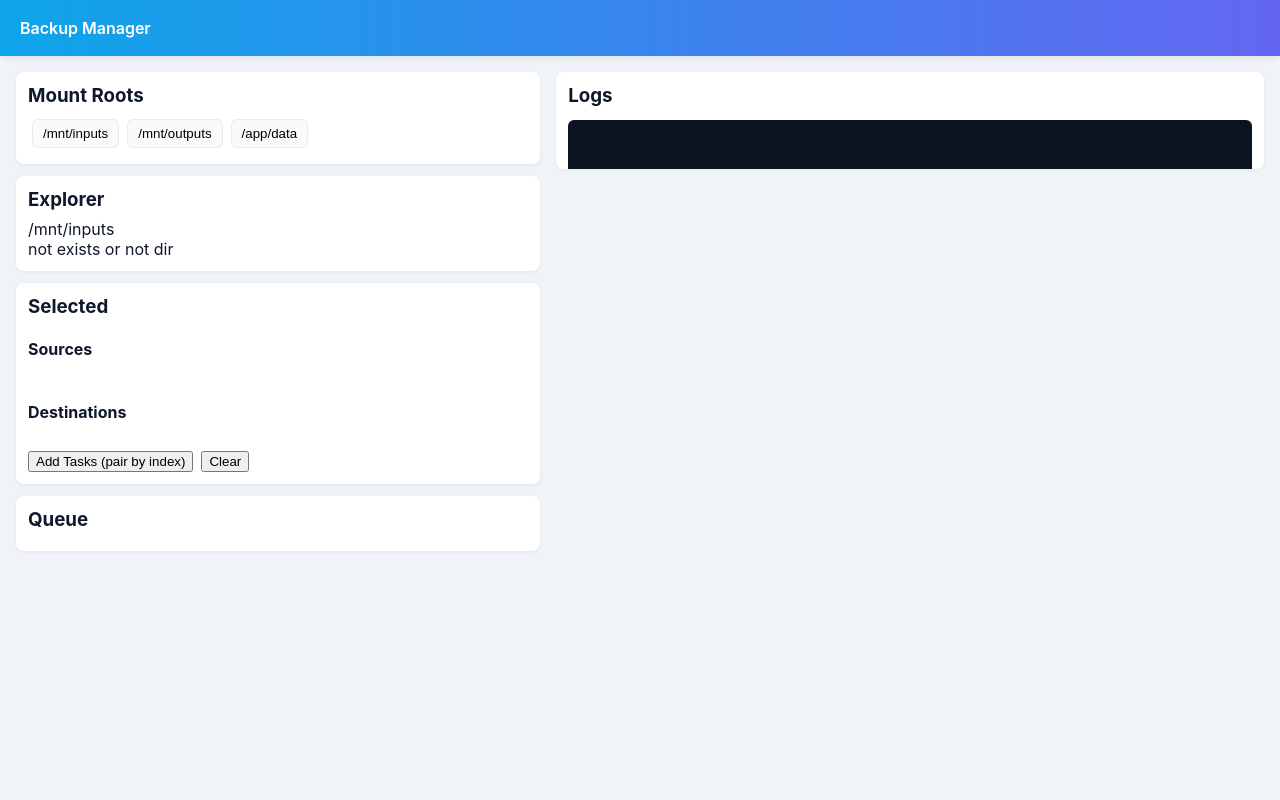
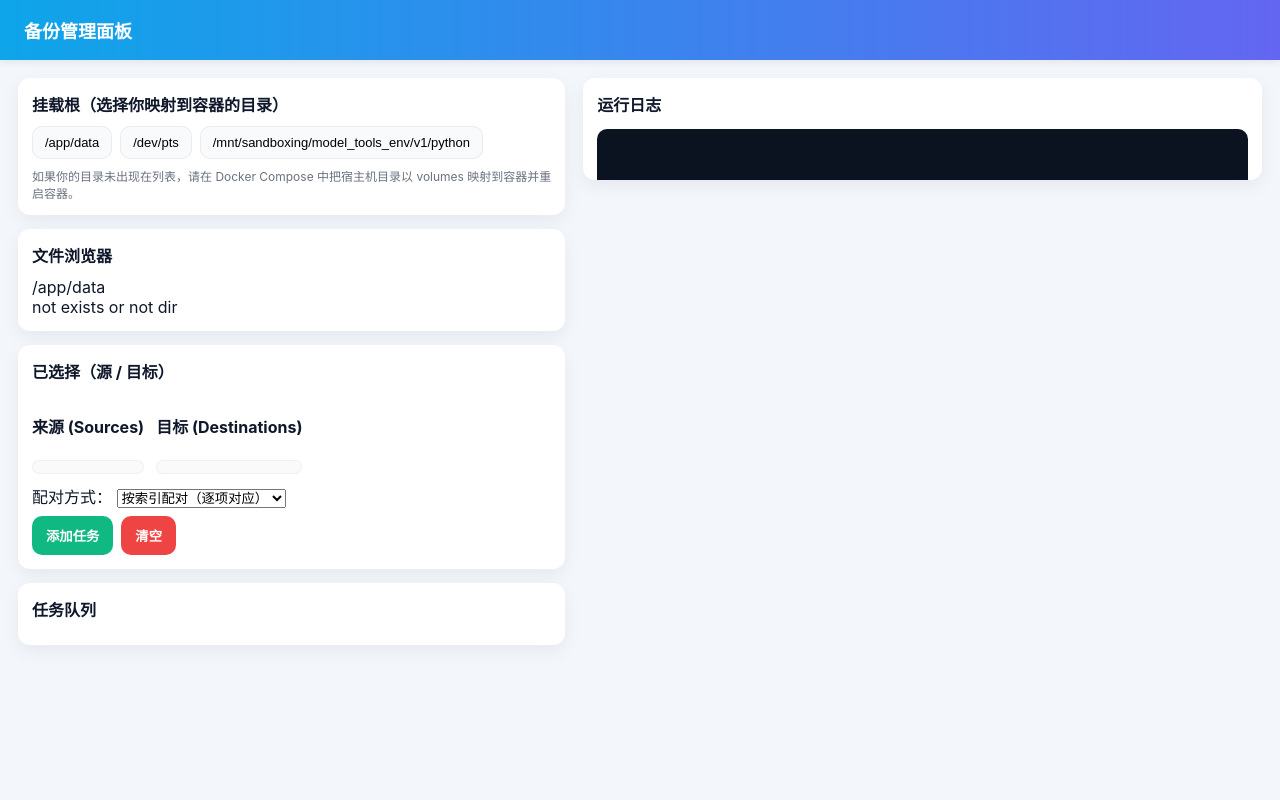
Before and after one commit to zhyino/BNetdisk, a Flask app: page / in a window 1280 px wide. Run offline with Flask 2, Linux system fonts and the light colour scheme; data that the repository does not hold is empty; parts of the project's set-up code (start-up, migrations or seed data) failed here and were passed over.

Commit message:
Add files via upload

```diff
--- a/app/__init__.py
+++ b/app/__init__.py
@@ -1 +1 @@
-# 包初始化文件
+# package
--- a/app/app.py
+++ b/app/app.py
@@ -2,15 +2,16 @@
 from pathlib import Path
 import queue
 import json
+import re
 from flask import Flask, render_template, request, jsonify, Response
 from .backup import BackupWorker
 
-# Config from env
+# Config
+APP_PORT = int(os.environ.get('APP_PORT', '18008'))
 BACKUP_DIR = Path(os.environ.get('BACKUP_DIR', '/app/data')).resolve()
-ALLOWED_ROOTS = os.environ.get('ALLOWED_ROOTS', '/mnt/inputs,/mnt/outputs,/app/data')
-ALLOWED_ROOTS = [Path(p).resolve() for p in ALLOWED_ROOTS.split(',') if p]
+ALLOWED_ROOTS_ENV = os.environ.get('ALLOWED_ROOTS', '')
 
-# ensure backup dir exists and backup log file path
+# ensure backup dir exists
 BACKUP_DIR.mkdir(parents=True, exist_ok=True)
 BACKUP_LOG = BACKUP_DIR.joinpath('backup_log.txt')
 if not BACKUP_LOG.exists():
@@ -21,11 +22,47 @@
 
 app = Flask(__name__, template_folder='templates', static_folder='static')
 
+# discover mount points if ALLOWED_ROOTS not explicitly provided
+def _discover_mount_points():
+    roots = set()
+    # always include backup dir
+    roots.add(str(BACKUP_DIR))
+    try:
+        with open('/proc/mounts', 'r') as f:
+            for line in f:
+                parts = line.split()
+                if len(parts) >= 2:
+                    mp = parts[1]
+                    fst = parts[2] if len(parts) > 2 else ''
+                    # ignore pseudo filesystems
+                    if fst in ('proc','sysfs','tmpfs','devtmpfs','cgroup','cgroup2','overlay','squashfs','debugfs','tracefs','securityfs','ramfs','rootfs','fusectl','mqueue'):
+                        continue
+                    # ignore empty or non-absolute
+                    if not mp or not mp.startswith('/'):
+                        continue
+                    roots.add(mp)
+    except Exception:
+        # fallback: include common mount roots
+        for p in ('/mnt', '/media', '/data', '/srv'):
+            if Path(p).exists():
+                roots.add(p)
+    # filter out duplicates and system dirs that are too generic
+    filtered = []
+    for r in sorted(roots):
+        if r in ('/','/proc','/sys','/dev'):
+            continue
+        filtered.append(r)
+    return filtered
+
+if ALLOWED_ROOTS_ENV:
+    ALLOWED_ROOTS = [Path(p).resolve() for p in re.split(r'\s*,\s*', ALLOWED_ROOTS_ENV) if p]
+else:
+    ALLOWED_ROOTS = [Path(p) for p in _discover_mount_points()]
+
 task_queue = queue.Queue()
 worker = BackupWorker(task_queue, BACKUP_LOG, ALLOWED_ROOTS)
 worker.start()
 
-# helper to ensure path is under allowed roots
 def _is_allowed_path(p: Path) -> bool:
     try:
         p = p.resolve()
@@ -42,23 +79,23 @@
 
 @app.route('/')
 def index():
-    # pass allowed roots for UI to render entry points
     roots = [str(p) for p in ALLOWED_ROOTS]
-    return render_template('index.html', roots=roots)
+    return render_template('index.html', roots=roots, app_port=APP_PORT)
+
+@app.route('/api/roots')
+def api_roots():
+    return jsonify({'roots': [str(p) for p in ALLOWED_ROOTS]})
 
 @app.route('/api/listdir')
 def listdir():
     path = request.args.get('path', None)
     if not path:
-        # return roots
-        return jsonify({'roots': [str(p) for p in ALLOWED_ROOTS]})
-
+        return jsonify({'error': 'missing path'}), 400
     p = Path(path)
     if not _is_allowed_path(p):
         return jsonify({'error': 'path not allowed'}), 400
     if not p.exists() or not p.is_dir():
         return jsonify({'error': 'not exists or not dir'}), 400
-
     entries = []
     try:
         with os.scandir(p) as it:
@@ -70,27 +107,24 @@
                 })
     except Exception as e:
         return jsonify({'error': str(e)}), 500
-    # sort directories first then files
     entries.sort(key=lambda e: (not e['is_dir'], e['name'].lower()))
     return jsonify({'path': str(p), 'entries': entries})
 
 @app.route('/api/add', methods=['POST'])
 def api_add():
-    data = request.get_json(force=True) or {}
-    tasks = data.get('tasks') or []
-    filter_images = data.get('filter_images', True)
-    filter_nfo = data.get('filter_nfo', True)
+    payload = request.get_json(force=True) or {}
+    tasks = payload.get('tasks') or []
+    # filters: images & nfo filtered by default
+    filter_images = True
+    filter_nfo = True
     added = 0
     for t in tasks:
         src = Path(t.get('src', '')).resolve()
         dst = Path(t.get('dst', '')).resolve()
-        if not _is_allowed_path(src):
-            continue
-        if not _is_allowed_path(dst):
+        if not _is_allowed_path(src) or not _is_allowed_path(dst):
             continue
         if not src.exists() or not src.is_dir():
             continue
-        # ensure dst exists
         try:
             dst.mkdir(parents=True, exist_ok=True)
         except Exception:
@@ -120,9 +154,8 @@
                 worker.unregister_client(q)
             except Exception:
                 pass
-
     client_q = worker.register_client()
     return Response(gen(client_q), mimetype='text/event-stream')
 
 if __name__ == '__main__':
-    app.run(host='0.0.0.0', port=8000, threaded=True)
+    app.run(host='0.0.0.0', port=APP_PORT, threaded=True)
--- a/app/static/js/app.js
+++ b/app/static/js/app.js
@@ -7,15 +7,13 @@
 const logEl = document.getElementById('log');
 const addPairsBtn = document.getElementById('addPairs');
 const clearBtn = document.getElementById('clearSelected');
+const pairModeEl = document.getElementById('pairMode');
 
 let currentPath = null;
 let srcs = [];
 let dsts = [];
 
-async function loadRoots() {
-  const res = await fetch('/api/listdir');
-  const data = await res.json();
-  const roots = data.roots || [];
+function renderRoots(roots) {
   rootsEl.innerHTML = '';
   roots.forEach(r => {
     const btn = document.createElement('button');
@@ -24,13 +22,12 @@
     btn.onclick = () => { browse(r); };
     rootsEl.appendChild(btn);
   });
-  if (roots.length) browse(roots[0]);
 }
 
 async function browse(path) {
   currentPath = path;
   cwdPathEl.innerText = path;
-  entriesEl.innerHTML = '<div class="loading">Loading...</div>';
+  entriesEl.innerHTML = '<div class="loading">加载中...</div>';
   const res = await fetch('/api/listdir?path=' + encodeURIComponent(path));
   const data = await res.json();
   if (data.error) {
@@ -40,27 +37,36 @@
   entriesEl.innerHTML = '';
   const up = document.createElement('div');
   up.className = 'entry up';
-  up.innerText = '.. (up)'
+  up.innerText = '.. (上级目录)';
   up.onclick = () => {
     const parent = path.split('/').slice(0, -1).join('/') || '/';
     browse(parent);
-  }
+  };
   entriesEl.appendChild(up);
   data.entries.forEach(e => {
     const el = document.createElement('div');
     el.className = 'entry ' + (e.is_dir ? 'dir' : 'file');
-    el.innerText = e.name;
-    el.onclick = () => {
-      if (e.is_dir) browse(e.path);
-    };
+    const name = document.createElement('div');
+    name.className = 'ename';
+    name.innerText = e.name;
+    el.appendChild(name);
+    const actions = document.createElement('div');
+    actions.className = 'actions';
+    if (e.is_dir) {
+      const openBtn = document.createElement('button');
+      openBtn.innerText = '打开';
+      openBtn.onclick = () => browse(e.path);
+      actions.appendChild(openBtn);
+    }
     const addSrc = document.createElement('button');
-    addSrc.innerText = '+Src';
+    addSrc.innerText = '+ 源';
     addSrc.onclick = (ev) => { ev.stopPropagation(); addToList('src', e.path); };
     const addDst = document.createElement('button');
-    addDst.innerText = '+Dst';
+    addDst.innerText = '+ 目标';
     addDst.onclick = (ev) => { ev.stopPropagation(); addToList('dst', e.path); };
-    el.appendChild(addSrc);
-    el.appendChild(addDst);
+    actions.appendChild(addSrc);
+    actions.appendChild(addDst);
+    el.appendChild(actions);
     entriesEl.appendChild(el);
   });
 }
@@ -81,7 +87,7 @@
     const li = document.createElement('li');
     li.innerText = s;
     const rem = document.createElement('button');
-    rem.innerText = 'x';
+    rem.innerText = '移除';
     rem.onclick = () => { srcs.splice(i,1); renderLists(); };
     li.appendChild(rem);
     srcListEl.appendChild(li);
@@ -91,7 +97,7 @@
     const li = document.createElement('li');
     li.innerText = d;
     const rem = document.createElement('button');
-    rem.innerText = 'x';
+    rem.innerText = '移除';
     rem.onclick = () => { dsts.splice(i,1); renderLists(); };
     li.appendChild(rem);
     dstListEl.appendChild(li);
@@ -99,21 +105,31 @@
 }
 
 addPairsBtn.onclick = async () => {
-  const n = Math.min(srcs.length, dsts.length);
-  if (n === 0) { alert('需要至少一对 src/dst'); return; }
-  const tasks = [];
-  for (let i=0;i<n;i++) {
-    tasks.push({ src: srcs[i], dst: dsts[i] });
+  const mode = pairModeEl.value;
+  let tasks = [];
+  if (mode === 'index') {
+    const n = Math.min(srcs.length, dsts.length);
+    if (n === 0) { alert('至少需要一对源和目标'); return; }
+    for (let i=0;i<n;i++) tasks.push({src: srcs[i], dst: dsts[i]});
+  } else {
+    if (dsts.length === 0) { alert('请先选择一个目标'); return; }
+    for (let i=0;i<srcs.length;i++) tasks.push({src: srcs[i], dst: dsts[0]});
   }
+
   const res = await fetch('/api/add', {
-    method: 'POST',
-    headers: {'Content-Type':'application/json'},
-    body: JSON.stringify({ tasks, filter_images: true, filter_nfo: false })
+    method: 'POST', headers: {'Content-Type':'application/json'},
+    body: JSON.stringify({tasks})
   });
   const j = await res.json();
   if (res.ok) {
-    srcs = srcs.slice(n);
-    dsts = dsts.slice(n);
+    // remove used entries depending on mode
+    if (pairModeEl.value === 'index') {
+      const n = Math.min(srcs.length, dsts.length);
+      srcs = srcs.slice(n);
+      dsts = dsts.slice(n);
+    } else {
+      srcs = [];
+    }
     renderLists();
     loadQueue();
   } else {
@@ -127,7 +143,7 @@
   const res = await fetch('/api/queue');
   const j = await res.json();
   queueEl.innerHTML = '';
-  j.queue.forEach((it, idx) => {
+  j.queue.forEach((it) => {
     const li = document.createElement('li');
     li.innerText = `${it.src} → ${it.dst}`;
     queueEl.appendChild(li);
@@ -143,7 +159,8 @@
 }
 
 window.onload = () => {
-  loadRoots();
+  renderRoots(ROOTS);
+  if (ROOTS.length) browse(ROOTS[0]);
   initLogStream();
   loadQueue();
 };
--- a/app/static/style.css
+++ b/app/static/style.css
@@ -1,26 +1,32 @@
 :root{
-  --bg:#f0f4f8;
+  --bg:#f3f6fb;
   --card:#ffffff;
-  --accent:#3b82f6;
+  --accent:#2563eb;
   --muted:#6b7280;
+  --glass: rgba(255,255,255,0.6);
 }
 *{box-sizing:border-box}
 body{margin:0;font-family:Inter,Segoe UI,Roboto,Arial;background:var(--bg);color:#0f172a}
-.topbar{height:56px;background:linear-gradient(90deg,#0ea5e9,#6366f1);color:#fff;display:flex;align-items:center;padding:0 20px;font-weight:600;box-shadow:0 2px 6px rgba(2,6,23,0.08)}
-.container{display:flex;height:calc(100vh - 56px);gap:16px;padding:16px}
-.left{width:42%;display:flex;flex-direction:column;gap:12px}
-.right{flex:1;display:flex;flex-direction:column;gap:12px}
-.panel{background:var(--card);border-radius:8px;padding:12px;box-shadow:0 1px 4px rgba(2,6,23,0.06);overflow:auto}
-.panel h3{margin:0 0 8px 0;color:#0f172a}
-.root-btn{display:inline-block;padding:6px 10px;margin:4px;border-radius:6px;border:1px solid rgba(15,23,42,0.06);background:#f8fafc;cursor:pointer}
-.entries{display:flex;flex-direction:column;gap:6px}
-.entry{display:flex;justify-content:space-between;align-items:center;padding:6px 8px;border-radius:6px;border:1px solid rgba(2,6,23,0.04);background:#fff}
-.entry.dir{font-weight:600}
-.entry button{margin-left:8px;padding:4px 8px;border-radius:6px;border:none;background:var(--accent);color:#fff;cursor:pointer}
-.list{list-style:none;padding:0;margin:0;max-height:160px;overflow:auto}
-.list li{display:flex;justify-content:space-between;padding:6px 8px;border-bottom:1px solid rgba(2,6,23,0.03)}
-.pair-panel .controls{display:flex;gap:8px;margin-top:8px}
-#log{background:#0b1220;color:#b7f6c5;padding:12px;border-radius:6px;height:100%;overflow:auto;font-family:monospace}
-button{cursor:pointer}
-ul#queue{list-style:none;padding:0;margin:0;max-height:160px;overflow:auto}
-ul#queue li{padding:6px 8px;border-bottom:1px solid rgba(2,6,23,0.03)}
+.topbar{height:60px;background:linear-gradient(90deg,#0ea5e9,#6366f1);color:#fff;display:flex;align-items:center;padding:0 24px;font-weight:700;box-shadow:0 2px 8px rgba(2,6,23,0.08);font-size:18px}
+.container{display:flex;height:calc(100vh - 60px);gap:18px;padding:18px}
+.left{width:44%;display:flex;flex-direction:column;gap:14px}
+.right{flex:1;display:flex;flex-direction:column;gap:14px}
+.panel.card{background:var(--card);border-radius:12px;padding:14px;box-shadow:0 6px 18px rgba(15,23,42,0.06);overflow:auto}
+.panel.card h3{margin:0 0 10px 0;color:#0f172a;font-size:16px}
+.roots{display:flex;flex-wrap:wrap;gap:8px}
+.root-btn{padding:8px 12px;border-radius:10px;border:1px solid rgba(15,23,42,0.06);background:#f8fafc;cursor:pointer;font-size:13px}
+.hint{color:var(--muted);font-size:12px;margin-top:8px}
+.entries{display:flex;flex-direction:column;gap:8px}
+.entry{display:flex;justify-content:space-between;align-items:center;padding:8px;border-radius:8px;border:1px solid rgba(2,6,23,0.04);background:linear-gradient(180deg,#fff,#fbfdff)}
+.entry .ename{font-weight:500}
+.entry .actions button{margin-left:8px;padding:6px 10px;border-radius:8px;border:none;background:var(--accent);color:#fff;cursor:pointer;font-size:13px}
+.pair-row{display:flex;gap:12px}
+.list{list-style:none;padding:0;margin:0;max-height:180px;overflow:auto;border:1px solid rgba(2,6,23,0.04);border-radius:8px;padding:6px;background:#fafafa}
+.list li{display:flex;justify-content:space-between;padding:6px 8px;border-bottom:1px solid rgba(2,6,23,0.03);font-size:13px}
+.controls{margin-top:10px;display:flex;flex-direction:column;gap:8px}
+.btn-row{display:flex;gap:8px}
+button#addPairs{padding:10px 14px;background:#10b981;color:#fff;border-radius:10px;border:none;cursor:pointer;font-weight:600}
+button#clearSelected{padding:10px 14px;background:#ef4444;color:#fff;border-radius:10px;border:none;cursor:pointer;font-weight:600}
+#queue{list-style:none;padding:0;margin:0;max-height:160px;overflow:auto}
+#queue li{padding:8px;border-bottom:1px dashed rgba(2,6,23,0.04);font-size:13px}
+.log{background:#0b1220;color:#b7f6c5;padding:12px;border-radius:10px;height:100%;overflow:auto;font-family:monospace;font-size:13px}
--- a/app/templates/index.html
+++ b/app/templates/index.html
@@ -3,56 +3,69 @@
 <head>
   <meta charset="utf-8" />
   <meta name="viewport" content="width=device-width,initial-scale=1" />
-  <title>Backup Manager</title>
+  <title>备份管理面板</title>
   <link rel="stylesheet" href="/static/style.css" />
 </head>
 <body>
-  <div class="topbar">Backup Manager</div>
+  <div class="topbar">备份管理面板</div>
   <div class="container">
     <div class="left">
-      <div class="panel">
-        <h3>Mount Roots</h3>
-        <div id="roots"></div>
+      <div class="panel card">
+        <h3>挂载根（选择你映射到容器的目录）</h3>
+        <div id="roots" class="roots"></div>
+        <div class="hint">如果你的目录未出现在列表，请在 Docker Compose 中把宿主机目录以 volumes 映射到容器并重启容器。</div>
       </div>
 
-      <div class="panel">
-        <h3>Explorer</h3>
-        <div id="cwdPath"></div>
+      <div class="panel card">
+        <h3>文件浏览器</h3>
+        <div id="cwdPath" class="cwd"></div>
         <div id="entries" class="entries"></div>
       </div>
 
-      <div class="panel pair-panel">
-        <h3>Selected</h3>
-        <div class="row">
+      <div class="panel card">
+        <h3>已选择（源 / 目标）</h3>
+        <div class="pair-row">
           <div>
-            <h4>Sources</h4>
+            <h4>来源 (Sources)</h4>
             <ul id="srcList" class="list"></ul>
           </div>
           <div>
-            <h4>Destinations</h4>
+            <h4>目标 (Destinations)</h4>
             <ul id="dstList" class="list"></ul>
           </div>
         </div>
         <div class="controls">
-          <button id="addPairs">Add Tasks (pair by index)</button>
-          <button id="clearSelected">Clear</button>
+          <label>配对方式：
+            <select id="pairMode">
+              <option value="index">按索引配对（逐项对应）</option>
+              <option value="single">单目标应用于所有来源</option>
+            </select>
+          </label>
+          <div class="btn-row">
+            <button id="addPairs">添加任务</button>
+            <button id="clearSelected">清空</button>
+          </div>
         </div>
       </div>
 
-      <div class="panel">
-        <h3>Queue</h3>
+      <div class="panel card">
+        <h3>任务队列</h3>
         <ul id="queue"></ul>
       </div>
     </div>
 
     <div class="right">
-      <div class="panel">
-        <h3>Logs</h3>
-        <pre id="log"></pre>
+      <div class="panel card">
+        <h3>运行日志</h3>
+        <pre id="log" class="log"></pre>
       </div>
     </div>
   </div>
 
+  <script>
+    const ROOTS = {{ roots | tojson }};
+    const APP_PORT = {{ app_port | tojson }};
+  </script>
   <script src="/static/js/app.js"></script>
 </body>
 </html>
```
Also changed, not shown: app/backup.py (+13 -13 lines), docker-compose.yml (+8 -5 lines), README.md, 1 other file.
